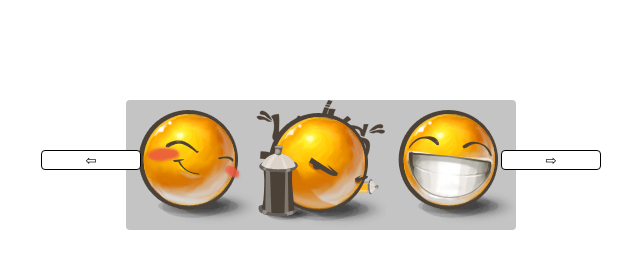
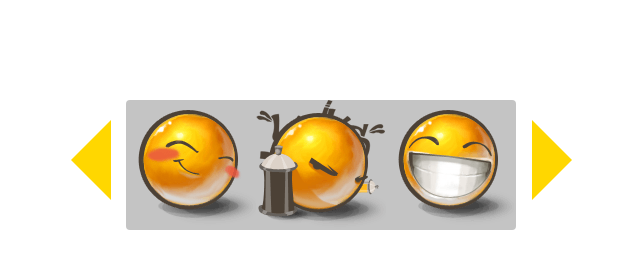
Before and after one commit to mate-academy/dom_carousel, a plain HTML site: page index.html in a window 1280 px wide. Shown: the whole page, without its empty margins (319-959 px from the left). Drawn offline with Linux system fonts and the light colour scheme.

Commit message:
'changes'

```diff
--- a/2.js
+++ b/2.js
@@ -1,11 +1,19 @@
-const left = document.querySelector('.left');
-const right = document.querySelector('.right');
+const left = document.querySelector('.left_button');
+const right = document.querySelector('.right_button');
 const list = document.querySelector('.imgList');
 
 left.addEventListener('click', function(e){
+    right.disabled = false;
+    if (list.scrollLeft === 910) {
+        left.disabled = true;
+    }
     list.scrollLeft += 390;
 });
 
 right.addEventListener('click', function(e){
+    left.disabled = false;
+    if (right.scrollLeft === 0) {
+        right.disabled = true;
+    }
     list.scrollLeft -= 390;
 });
--- a/index.html
+++ b/index.html
@@ -7,6 +7,7 @@
 
 <body>
 <div  class="container">
+    <div class="left_button"></div>
     <ul id="list" class="imgList">
         <li><img src="img/1.png"></li>
         <li><img src="img/2.png"></li>
@@ -19,9 +20,8 @@
         <li><img src="img/9.png"></li>
         <li><img src="img/10.png"></li>
     </ul>
-    <button class="left">⇦</button>
-    <button class="right">⇨</button>
-    </div>
+    <div class="right_button"></div>
+</div>
 <script type="text/javascript" src="2.js"></script>
 </body>
 
--- a/styles.css
+++ b/styles.css
@@ -26,21 +26,27 @@ li {
     list-style: none;
 }
 
-button {
-    width: 100px;
-    height: 20px;
-    background-color: white;
-    border-radius: 4px;
-    border: 1px solid black;
-    cursor: pointer;
+.left_button {
+    border: 40px solid transparent;
+    border-right-color: gold;
     position: absolute;
+    top: 120px;
+    left: 350px;
+ }
+
+.right_button {
+    border: 40px solid transparent;
+    border-left-color: gold;
+    border-right: 0;
+    position: absolute;
+    top: 120px;
+    left: 851px;
 }
 
-.left {
-    margin-top: 150px;
-    margin-left: 360px;
+.left_button:disabled {
+    border: 40px solid transparent;
+    border-right-color: grey;
+    position: absolute;
+    top: 120px;
+    left: 350px;
 }
-.right {
-    margin-top: 150px;
-    margin-left: 820px;
-}
```
